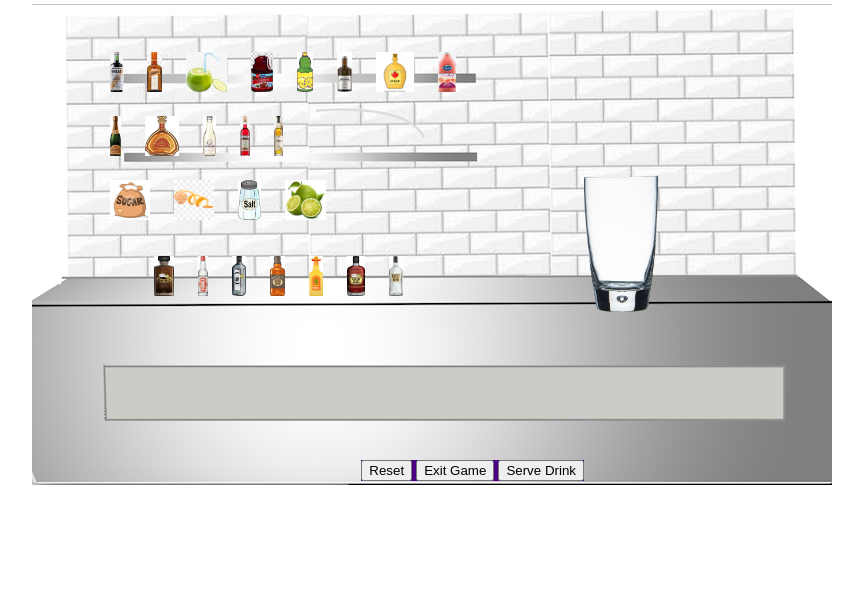
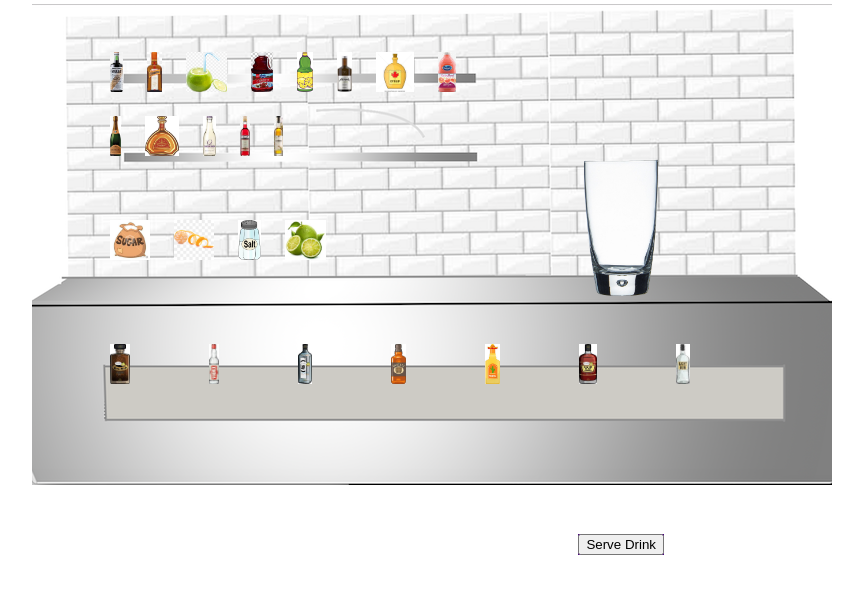
Before and after one commit to bmzwayer/BZ_BrowserGame_Mixology, a website: page index.html in a window 1280 px wide. Shown: the part 76-670 px from the top of the page, without its empty margins (208-1071 px from the left). Drawn offline with Linux system fonts and the light colour scheme.

Commit message:
bar styling changes and alignment

```diff
--- a/css/style.css
+++ b/css/style.css
@@ -53,9 +53,10 @@ h1 span {
 }
 #liquors {
     display:inline-flex;
-    height: 30px;
-    width: auto;
+    height: 50px;
+    width: 600px;
     justify-content: space-between;
+    margin: 60px 0 0 0;
 }
 
 #components {
@@ -69,13 +70,13 @@ h1 span {
 }
 #navBtns {
     float: right;
-    margin: 150px 0 0 0;
+    margin: 150px 400px 40px 0;
     background-color: indigo;
 }
 
 .ingBox {
 width: 55px;
-height: 15px;
+height: 25px;
 
 }
 
@@ -163,6 +164,12 @@ height: 15px;
     background-repeat: no-repeat;
     padding: 0 0 30px 10px;
     float: right;
-    margin: -140px 400px 0 0;
+    margin: -230px 400px 0 0;
     position: relative;
 }
+#garnish {
+    margin: 40px 0 0 0;
+}
+#topshelf {
+    margin: 0 0 30px 0;
+}
--- a/index.html
+++ b/index.html
@@ -39,8 +39,7 @@
             <li id="limes" class="ing"><img src="images/limes.jpeg" alt="Lime"></li>
         </div>
 
-        <div>
-            <ul id="liquors"></ul>
+        <div id="liquors">
                 <li id="bourbon" class="ing"><img src="images/bourbon.jpeg" alt="Bourbon"></li>
                 <li id="vodka" class="ing"><img src="images/vodka.jpeg" alt="Vodka"></li>
                 <li id="gin" class="ing"><img src="images/gin.jpeg" alt="Gin"></li>
@@ -48,7 +47,6 @@
                 <li id="tequilla" class="ing"><img src="images/tequilla.jpeg" alt="Tequilla"></li>
                 <li id="rum" class="ing"><img src="images/rum.jpeg" alt="Rum"></li>
                 <li id="lightRum" class="ing"><img src="images/lightRum.jpeg" alt="Light Rum"></li>
-            </ul>
         </div>
     </div>
 
@@ -56,8 +54,6 @@
     <div id="glass"></div>
 
     <div id="navBtns">
-        <input type="reset" value="Reset">
-        <button id="exitGame">Exit Game</button>
         <button id="serveDrink">Serve Drink</button>
         <script src="js/main.js"></script>
     </div>
--- a/js/main.js
+++ b/js/main.js
@@ -172,6 +172,7 @@ else {
     alert("you lose!");
 }
     })
+
 
 
 document.getElementById("start")
@@ -387,6 +388,7 @@ function ingCheck (array) { //checks chosen array length, to add the guesses to
     if(guess.length === array.length) {
         components.removeEventListener("click", guessPush)
         console.log('max ingredients');
+        components.removeEventListener("click", renderCup)
     }
 }
 
```
